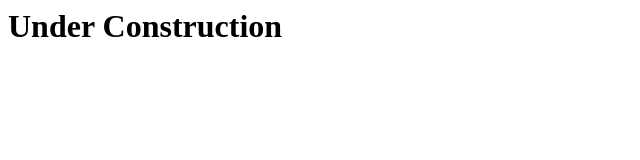
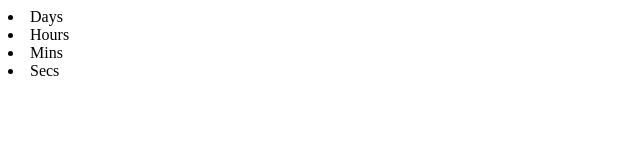
Before and after one commit to gokulraja3/gokulrajats.github.io, a plain HTML site: page index.html in a window 1280 px wide. Shown: the whole page, without its empty margins (0-640 px from the left). Drawn offline with Linux system fonts and the light colour scheme.

Commit message:
Update index.html

```diff
--- a/index.html
+++ b/index.html
@@ -1,10 +1,9 @@
-<html>
-<head>
-<title>
-Gokul Raja
-</title>
-</head>
-<body>
-<h1>Under Construction</h1>
-</body>
-</html>
+<div id="countdown">
+  <div id='tiles'></div>
+  <div class="labels">
+    <li>Days</li>
+    <li>Hours</li>
+    <li>Mins</li>
+    <li>Secs</li>
+  </div>
+</div>
```
